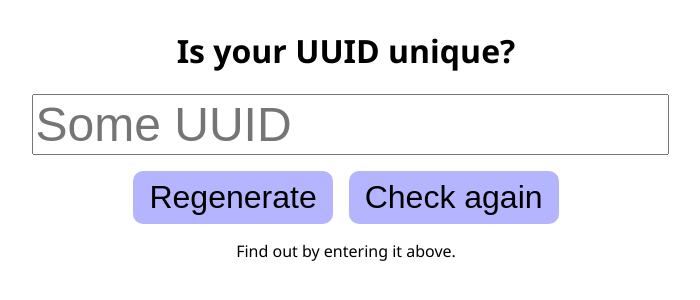
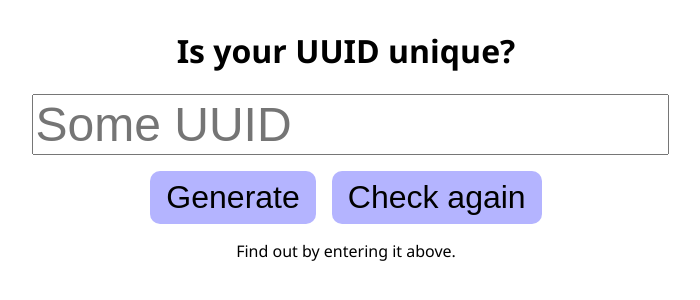
Before and after one commit to MaddyGuthridge/is-my-uuid-unique, a SvelteKit app: page / in a window 1280 px wide. Shown: the top 300 px of the page, without its empty margins (294-994 px from the left). Built offline with nearby package versions, Linux system fonts and the light colour scheme.

Commit message:
Fix generate button when uuid is empty

```diff
--- a/src/routes/[...uuid]/+page.svelte
+++ b/src/routes/[...uuid]/+page.svelte
@@ -67,7 +67,9 @@
     <input type="text" placeholder="Some UUID" bind:value={uuid} />
 
     <div class="row">
-      <button class="btn" onclick={regenerate}>Regenerate</button>
+      <button class="btn" onclick={regenerate}>
+        {uuid === '' ? 'Generate' : 'Regenerate'}
+      </button>
       <input
         class="btn"
         type="submit"
```
